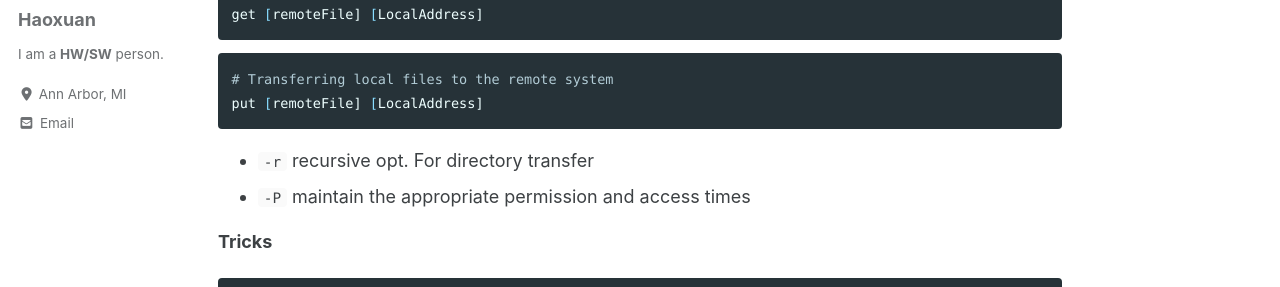
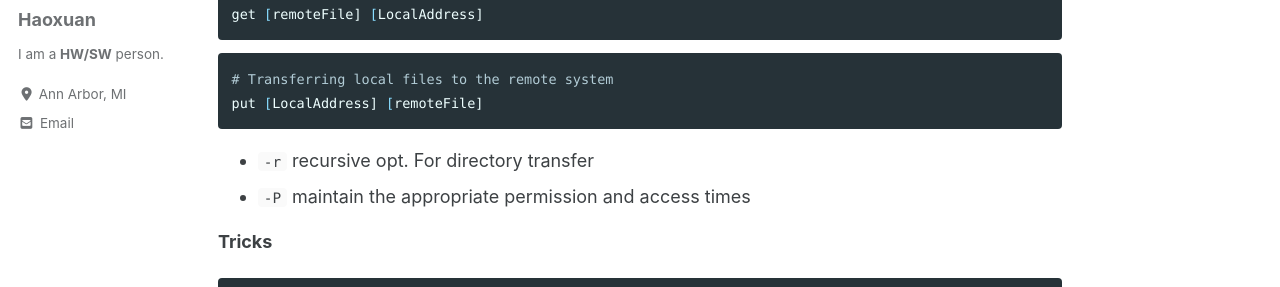
Before and after one commit to hxzhu9819/homepage, a Jekyll site: the page built from _posts/2020-10-21-CMU.md, in a window 1280 px wide and 900 px high, scrolled down 1403 px. Shown: the part 165-452 px from the top of the window. Built offline with Jekyll 4.4.1, drawn with Linux system fonts in a browser that asks for light colours; cached includes are drawn as plain includes; nearby versions of some CDN libraries.

````diff
--- a/_posts/2020-10-21-CMU.md
+++ b/_posts/2020-10-21-CMU.md
@@ -51,7 +51,7 @@ get [remoteFile] [LocalAddress]
 ```
 ```shell
 # Transferring local files to the remote system
-put [remoteFile] [LocalAddress]
+put [LocalAddress] [remoteFile]
 ```
 * `-r` recursive opt. For directory transfer
 * `-P` maintain the appropriate permission and access times
````
